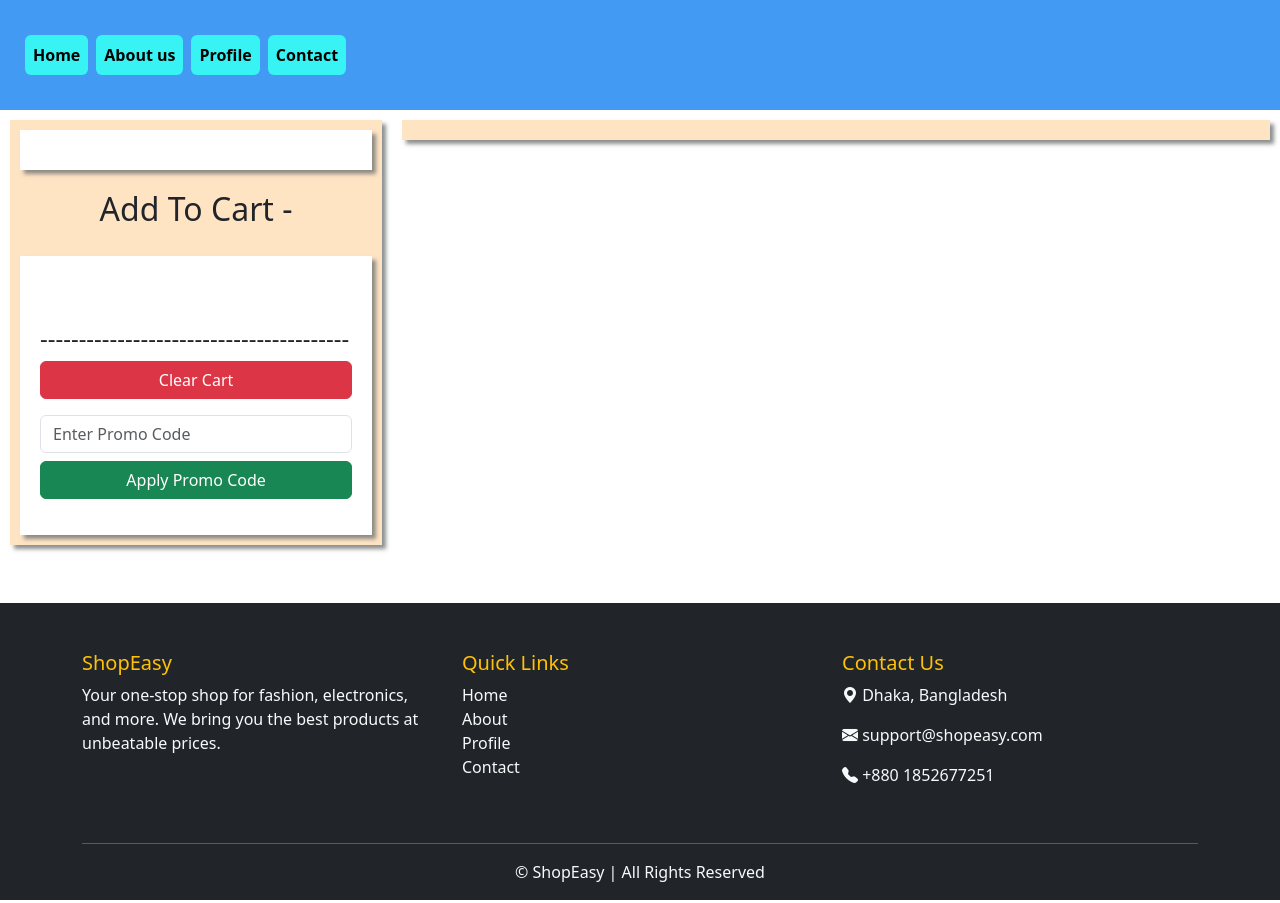
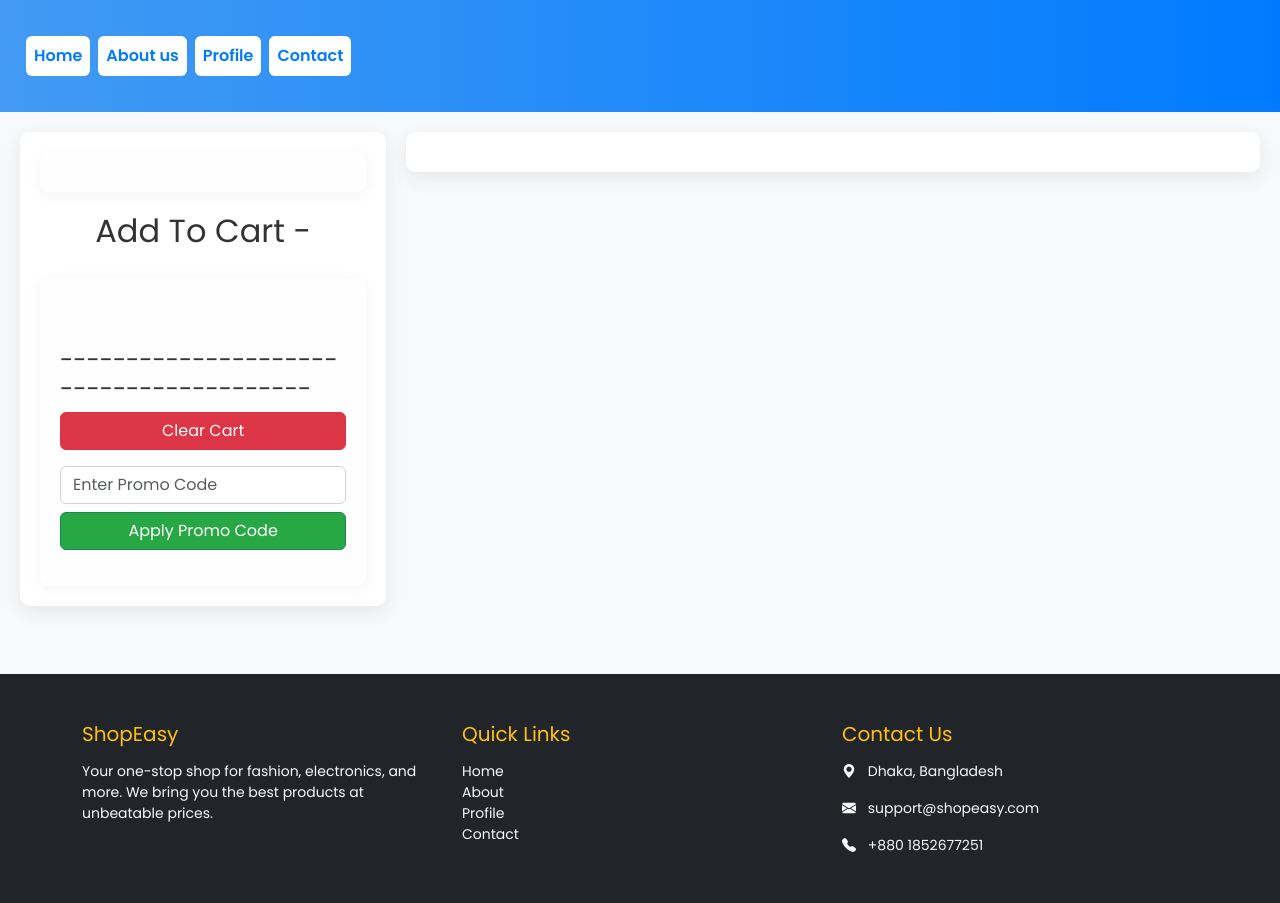
Before and after one commit to almasforhadi/Online-Shopping, a plain HTML site: page index.html in a window 1280 px wide. Shown: the top 903 px of the page. Drawn offline with nearby package versions, Linux system fonts and the light colour scheme; no server answers.

Commit message:
Design Pattern is updated

```diff
--- a/index.css
+++ b/index.css
@@ -5,111 +5,203 @@
   box-sizing: border-box;
 }
 
+body {
+  font-family: 'Poppins', sans-serif;
+  background-color: #f8f9fa;
+  color: #333;
+}
+
 /* Navbar */
 .navbar {
-  background-color: #429af3;
-  padding: 15px;
-}
-.nav-item a {
-  background-color: rgb(55, 243, 243) !important;
-  font-weight: bold;
-}
-.nav-item a:hover {
-  background-color: bisque !important;
-  color: goldenrod !important;
-}
-.navbar-nav
-{
-  padding:10px 0;
-}
-.container-fluid
-{
-  padding: 10px;
+  background: linear-gradient(90deg, #429af3, #007bff);
+  padding: 1rem;
 }
 
-/* Card */
-.card {
-  width: 18rem !important;
+.navbar-nav {
+  padding: 10px 0;
+}
+
+.nav-item a {
   background-color: #fff !important;
-  height: 100%;
-  box-shadow: 4px 4px 4px rgba(112, 116, 116, 0.8);
-  display: flex;
-  flex-direction: column;
-  transition: transform 0.3s ease, box-shadow 0.3s ease;
+  color: #007bff !important;
+  font-weight: 600;
+  border-radius: 6px;
+  padding: 8px 16px;
+  transition: all 0.3s ease;
 }
-.card:hover {
-  transform: scale(1.03);
-  box-shadow: 6px 6px 12px rgba(0, 0, 0, 0.3);
-  z-index: 1;
+
+.nav-item a:hover {
+  background-color: #ffc107 !important;
+  color: #000 !important;
 }
-.card-img-top {
-  height: 300px;
-  max-width: 100%;
-  object-fit: contain;
-}
-.card-body {
-  flex: 1;
-  display: flex;
-  flex-direction: column;
-  justify-content: space-between;
-}
-.two-btn {
-  display: flex;
-  justify-content: space-between;
-}
-.two-btn button:hover {
-  background-color: rgb(245, 218, 169);
-  color: black;
-  border: none;
+
+.container-fluid {
+  padding: 10px;
 }
 
 /* Main Container */
 .main-container {
   display: flex;
   gap: 20px;
-  padding: 10px;
+  padding: 20px;
   align-items: flex-start;
 }
 
 /* Cart Section */
 .select_total {
   width: 30%;
-  padding: 10px;
+  padding: 20px;
   display: flex;
   flex-direction: column;
   gap: 20px;
   align-items: center;
-  background-color: bisque;
-  box-shadow: 4px 4px 4px rgba(112, 116, 116, 0.8);
+  background-color: #fff;
+  border-radius: 10px;
+  box-shadow: 0 6px 20px rgba(0, 0, 0, 0.08);
 }
+
 .details,
 .add_to_cart {
   width: 100%;
-  box-shadow: 4px 4px 4px rgba(112, 116, 116, 0.8);
   padding: 20px;
-  display: flex;
-  flex-direction: column;
-  background-color: #fff;
+  background-color: #fefefe;
+  border-radius: 8px;
+  box-shadow: 0 3px 15px rgba(0, 0, 0, 0.05);
 }
+
 .details img {
   max-height: 200px;
   object-fit: contain;
   align-self: center;
 }
+
 .show_price h3 {
   text-align: center;
+  color: #28a745;
+}
+
+/* Promo */
+.promo-code input {
+  border: 1px solid #ced4da;
+}
+
+.promo-code button {
+  background-color: #28a745;
+  transition: background 0.3s;
+}
+
+.promo-code button:hover {
+  background-color: #218838;
 }
 
 /* Product Section */
 .product-container {
   width: 70%;
   display: flex;
-  justify-content: center;
   flex-wrap: wrap;
   gap: 20px;
-  padding: 10px;
-  background-color: bisque;
-  box-shadow: 4px 4px 4px rgba(112, 116, 116, 0.8);
+  padding: 20px;
+  background-color: #fff;
+  border-radius: 10px;
+  box-shadow: 0 6px 20px rgba(0, 0, 0, 0.08);
+  justify-content: center;
+}
+
+/* Card */
+.card {
+  width: 18rem;
+  background-color: #fff;
+  height: 100%;
+  box-shadow: 0 4px 15px rgba(0, 0, 0, 0.1);
+  transition: all 0.3s ease;
+  border: none;
+  border-radius: 10px;
+  overflow: hidden;
+}
+
+.card:hover {
+  transform: scale(1.03);
+  box-shadow: 0 10px 25px rgba(0, 0, 0, 0.15);
+}
+
+.card-img-top {
+  height: 260px;
+  object-fit: contain;
+  padding: 20px;
+}
+
+.card-body {
+  display: flex;
+  flex-direction: column;
+  justify-content: space-between;
+  padding: 1rem;
+}
+
+.card-title {
+  font-weight: 600;
+  margin-bottom: 0.5rem;
+}
+
+.card-text {
+  font-size: 14px;
+  color: #6c757d;
+}
+
+.two-btn {
+  display: flex;
+  justify-content: space-between;
+  margin-top: 10px;
+}
+
+.two-btn button {
+  flex: 1;
+  margin: 0 4px;
+  padding: 8px 10px;
+  background-color: #007bff;
+  color: white;
+  border: none;
+  border-radius: 6px;
+  font-size: 14px;
+  transition: all 0.3s ease;
+}
+
+.two-btn button:hover {
+  background-color: #0056b3;
+}
+
+/* Footer */
+footer {
+  background-color: #222;
+  color: #ccc;
+  padding: 40px 0;
+  font-size: 14px;
+}
+
+footer h5 {
+  color: #ffc107;
+  margin-bottom: 15px;
+}
+
+footer a {
+  color: #ccc;
+  text-decoration: none;
+  transition: color 0.3s;
+}
+
+footer a:hover {
+  color: #fff;
+}
+
+footer i {
+  margin-right: 8px;
+}
+
+footer .border-light {
+  border-color: rgba(255, 255, 255, 0.1) !important;
+}
+
+footer .text-center {
+  margin-top: 20px;
 }
 
 /* Responsive */
@@ -118,12 +210,9 @@
     flex-direction: column;
     align-items: center;
   }
+
   .select_total,
   .product-container {
     width: 100%;
   }
-  .details,
-  .add_to_cart {
-    width: 100%;
-  }
 }
--- a/index.html
+++ b/index.html
@@ -4,6 +4,7 @@
     <meta charset="UTF-8">
     <meta name="viewport" content="width=device-width, initial-scale=1.0">
     <title>Shopping Cart</title>
+    <link href="https://fonts.googleapis.com/css2?family=Poppins:wght@400;600;700&display=swap" rel="stylesheet">
     <link href="https://cdn.jsdelivr.net/npm/bootstrap@5.3.7/dist/css/bootstrap.min.css" rel="stylesheet">
     <link rel="stylesheet" href="https://cdn.jsdelivr.net/npm/bootstrap-icons@1.11.3/font/bootstrap-icons.css">
     <link rel="stylesheet" href="index.css">
```
Also changed, not shown: 1 other file.
